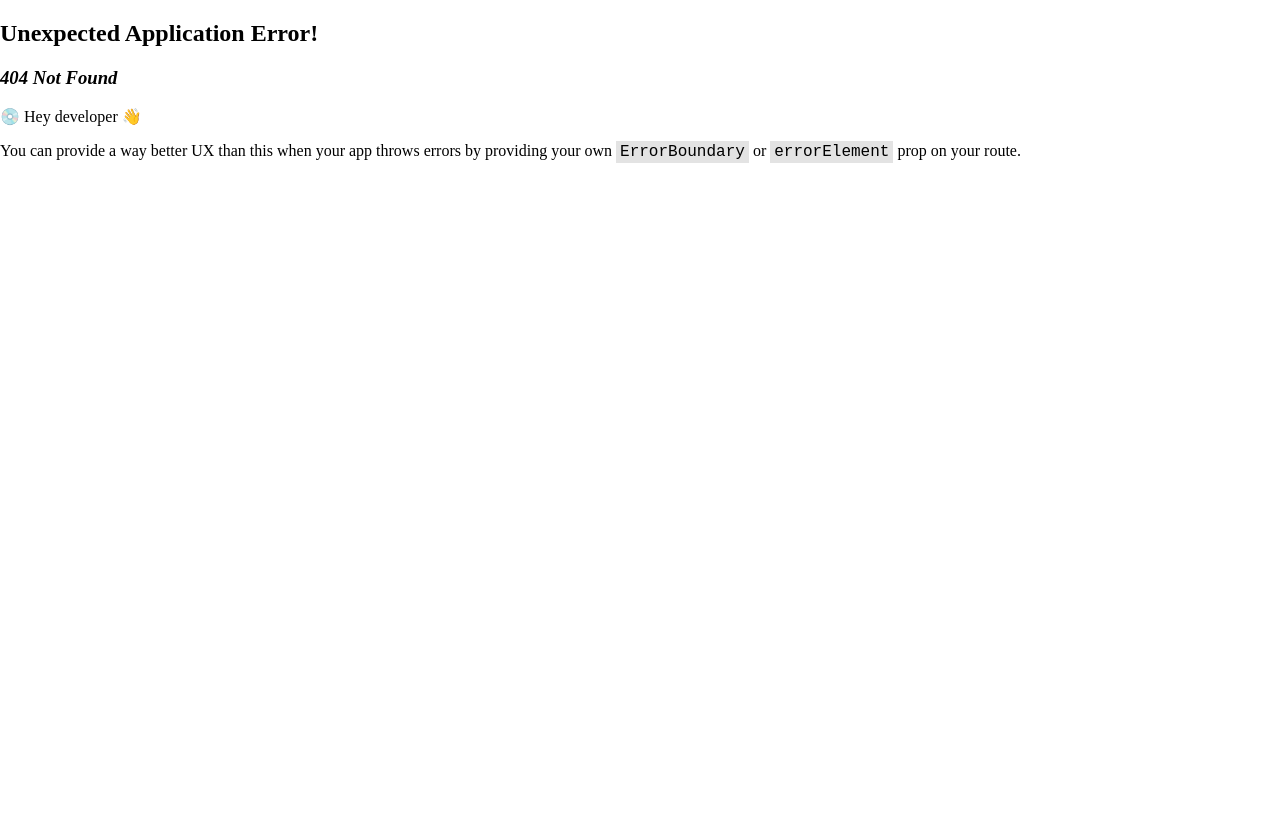
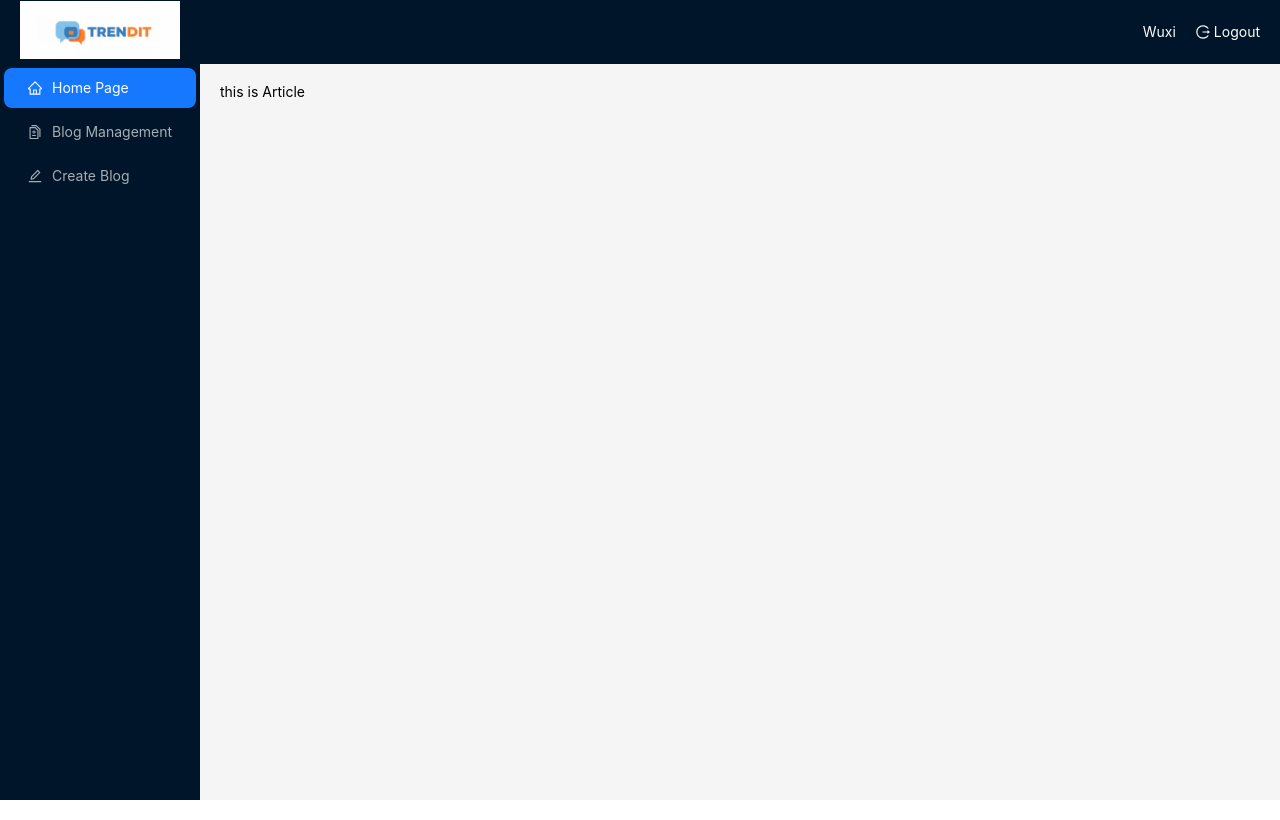
Before and after one commit to CCCwx/Trendit, a React (Vite) app: page /article in a window 1280 px wide. Before the commit this address had no page. Built offline with nearby package versions, Linux system fonts and the light colour scheme; sample sign-in values are in the browser's storage.

Commit message:
Layout-second router setting 1.0

```diff
--- /dev/null
+++ b/src/page/Article/index.jsx
@@ -0,0 +1,9 @@
+const Article = () =>{
+    return(
+        <div>
+            this is Article
+        </div>
+    )
+}
+
+export default Article
--- /dev/null
+++ b/src/page/Home/index.jsx
@@ -0,0 +1,9 @@
+const Home = () =>{
+    return(
+        <div>
+            this is home
+        </div>
+    )
+}
+
+export default Home
--- a/src/page/Layout/index.jsx
+++ b/src/page/Layout/index.jsx
@@ -6,6 +6,7 @@ import {
   LogoutOutlined,
 } from '@ant-design/icons'
 import './index.scss'
+import { Outlet } from 'react-router-dom'
 
 const { Header, Sider } = Layout
 
@@ -51,7 +52,8 @@ const GeekLayout = () => {
             style={{ height: '100%', borderRight: 0 }}></Menu>
         </Sider>
         <Layout className="layout-content" style={{ padding: 20 }}>
-          Content
+          {/*二级 路由出口 */}
+          <Outlet/>
         </Layout>
       </Layout>
     </Layout>
--- a/src/page/Layout/index.scss
+++ b/src/page/Layout/index.scss
@@ -9,7 +9,7 @@
 .logo {
   width: 200px;
   height: 60px;
-  background: url('~@/assets/logo.png') no-repeat center / 160px auto;
+  background: url('src/assets/logo.png') no-repeat center / 160px auto;
 }
 
 .layout-content {
--- /dev/null
+++ b/src/page/Publish/index.jsx
@@ -0,0 +1,9 @@
+const Publish = () =>{
+    return(
+        <div>
+            this is publish
+        </div>
+    )
+}
+
+export default Publish
```
Also changed, not shown: src/router/index.jsx (+19 -2 lines).
